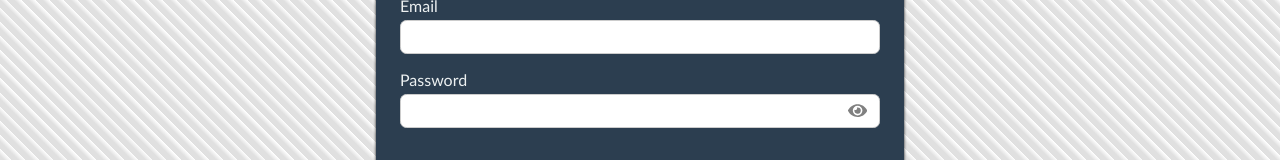
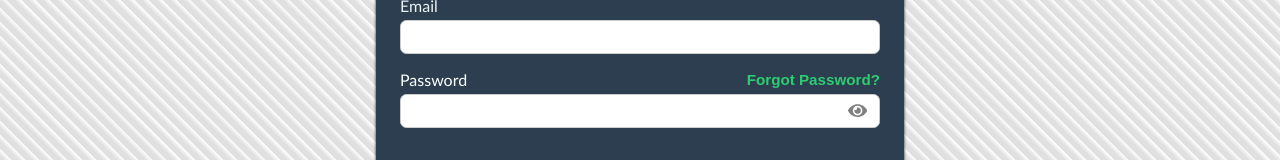
Before and after one commit to lucadumitrascu/budget-manager, a React (Vite) app in the folder frontend/: page /authentication/login in a window 1280 px wide. Shown: the part 312-472 px from the top of the page. Built offline with nearby package versions, Linux system fonts and the light colour scheme.

Commit message:
Added "Forgot Password?" button to login form

```diff
--- a/frontend/src/pages/Login/components/PasswordInput.jsx
+++ b/frontend/src/pages/Login/components/PasswordInput.jsx
@@ -1,4 +1,5 @@
 import { useState } from "react";
+import { useNavigate } from "react-router-dom";
 import { FaEye, FaEyeSlash } from "react-icons/fa";
 import styles from "./PasswordInput.module.css";
 import inputStyles from "../../../components/Input.module.css";
@@ -11,10 +12,20 @@
     autoComplete = "current-password"
 }) => {
     const [showPassword, setShowPassword] = useState(false);
+    const navigate = useNavigate();
+
+    const handleForgotPasswordClick = () => {
+        navigate("/authentication/forgot-password");
+    };
 
     return (
         <>
-            <label className={inputStyles["label"]} htmlFor={id}>{label}</label>
+            <label className={styles["label-password"]} htmlFor={id}>
+                <p>{label}</p>
+                <button onClick={handleForgotPasswordClick}>
+                    Forgot Password?
+                </button>
+            </label>
             <div className={styles["password-container"]}>
                 <input
                     id={id}
--- a/frontend/src/pages/Login/components/PasswordInput.module.css
+++ b/frontend/src/pages/Login/components/PasswordInput.module.css
@@ -15,3 +15,23 @@
     color: grey;
     margin-bottom: 0.7rem;
 }
+
+.label-password {
+    color: white;
+    display: flex;
+    justify-content: space-between;
+}
+
+.label-password button,
+p {
+    margin: 0px;
+    padding: 0px;
+}
+
+.label-password button {
+    background-color: transparent;
+    color: #2ECC71;
+    font-size: 0.95rem;
+    width: max-content;
+    cursor: pointer;
+}
```
